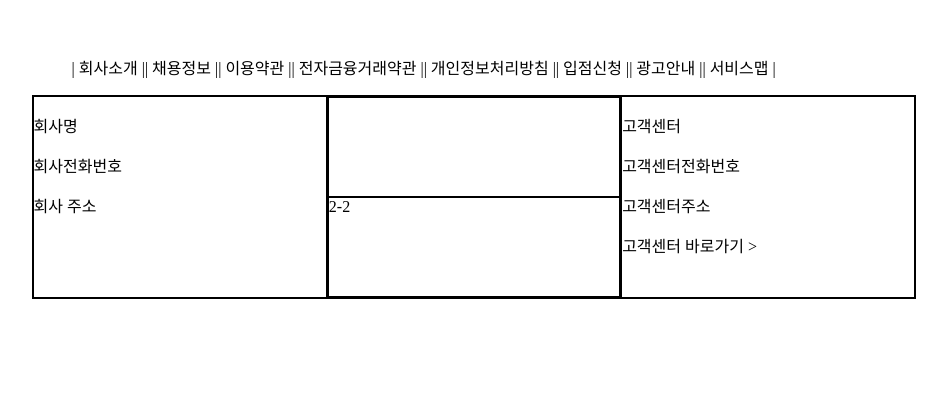
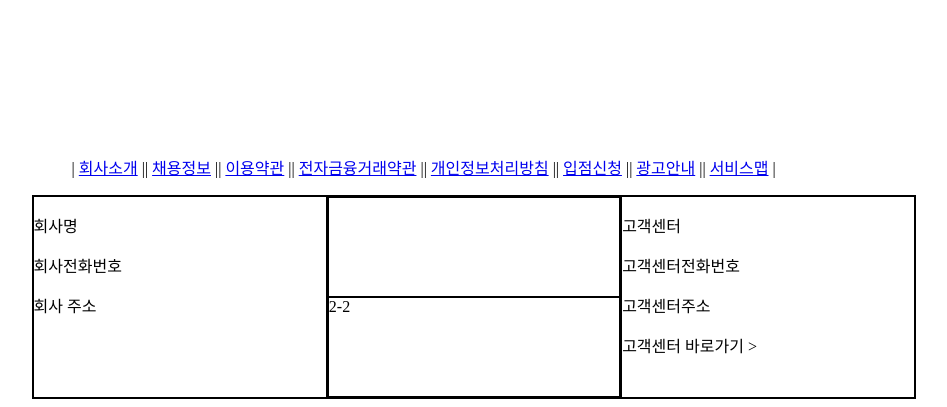
Before and after one commit to sunshine4437/VueStudy, a Vue app: page /blank in a window 1280 px wide. Shown: the part 882-1289 px from the top of the page, without its empty margins (166-1113 px from the left). Before the commit the page ends 1189 px from the top, so only its background shows below. Built offline with nearby package versions, Linux system fonts and the light colour scheme.

Commit message:
12-21 16:10

```diff
--- a/src/views/blank.vue
+++ b/src/views/blank.vue
@@ -18,7 +18,7 @@ export default {
 <style scoped>
 .container {
     display: block;
-    height: 900px;
+    height: 1000px;
 }
 
 .content {
@@ -26,6 +26,5 @@ export default {
     top: 50%;
     left: 50%;
     transform: translate(-50%, -50%);
-
 }
 </style>
--- a/src/views/informDiv.vue
+++ b/src/views/informDiv.vue
@@ -2,14 +2,7 @@
 <div>
     <div>
         <ul class="menu">
-            <li>회사소개</li>
-            <li>채용정보</li>
-            <li>이용약관</li>
-            <li>전자금융거래약관</li>
-            <li>개인정보처리방침</li>
-            <li>입점신청</li>
-            <li>광고안내</li>
-            <li>서비스맵</li>
+            <li v-for="(item, idx) in menuList" :key="idx"><router-link :to="item.link">{{item.name}}</router-link></li>
         </ul>
     </div>
     <div class="container">
@@ -39,7 +32,41 @@
 export default {
     data() {
         return {
+            menuList: [{
+                    name: '회사소개',
+                    link: '/blank',
+                },
+                {
+                    name: '채용정보',
+                    link: '/blank',
+                },
+                {
+                    name: '이용약관',
+                    link: '/blank',
+                },
+                {
+                    name: '전자금융거래약관',
+                    link: '/blank',
+                },
+                {
+                    name: '개인정보처리방침',
+                    link: '/blank',
+                },
+                {
+                    name: '입점신청',
+                    link: '/blank',
+                },
+                {
+                    name: '광고안내',
+                    link: '/blank',
+                },
 
+                {
+                    name: '서비스맵',
+                    link: '/blank',
+                },
+
+            ],
         }
     }
 }
@@ -75,10 +102,12 @@ export default {
     list-style: none;
     display: flex;
 }
-.menu li::before{
+
+.menu li::before {
     content: "| ";
 }
-.menu li::after{
+
+.menu li::after {
     content: " |";
 }
 </style>
```
